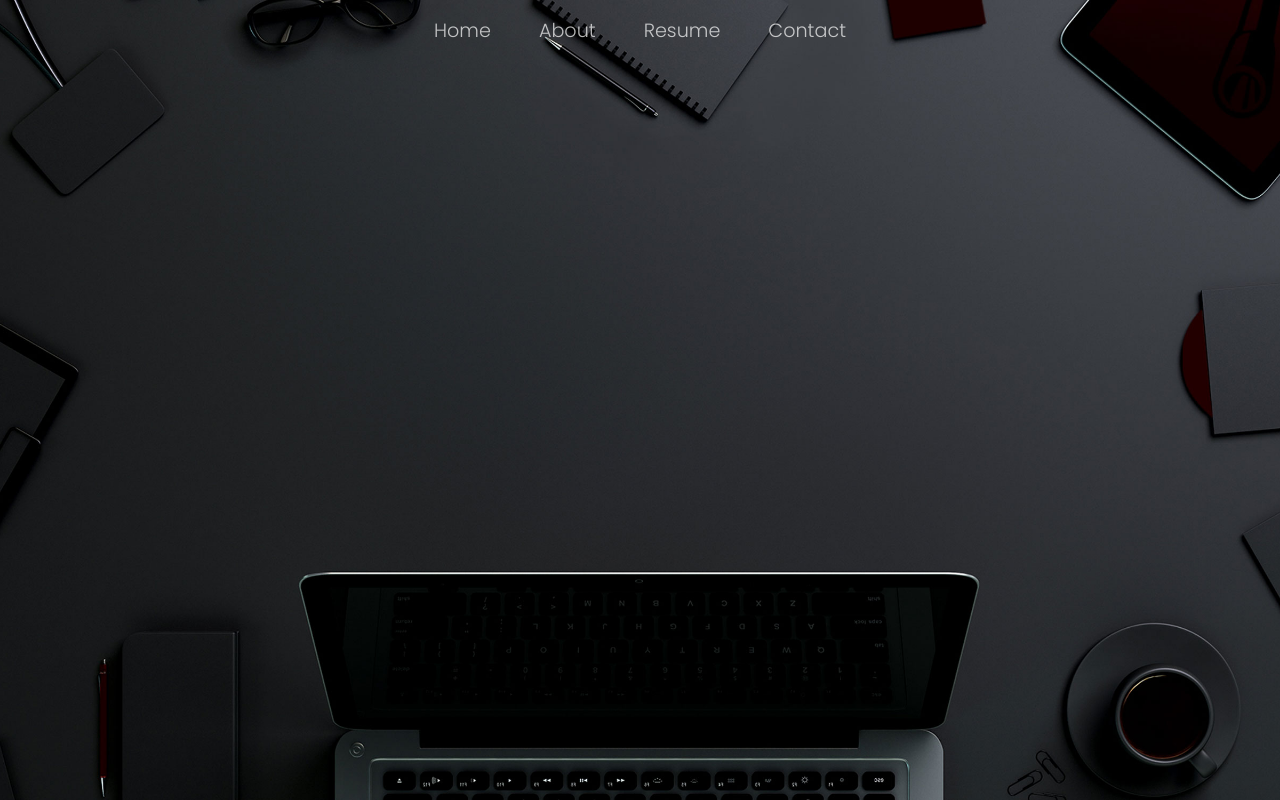
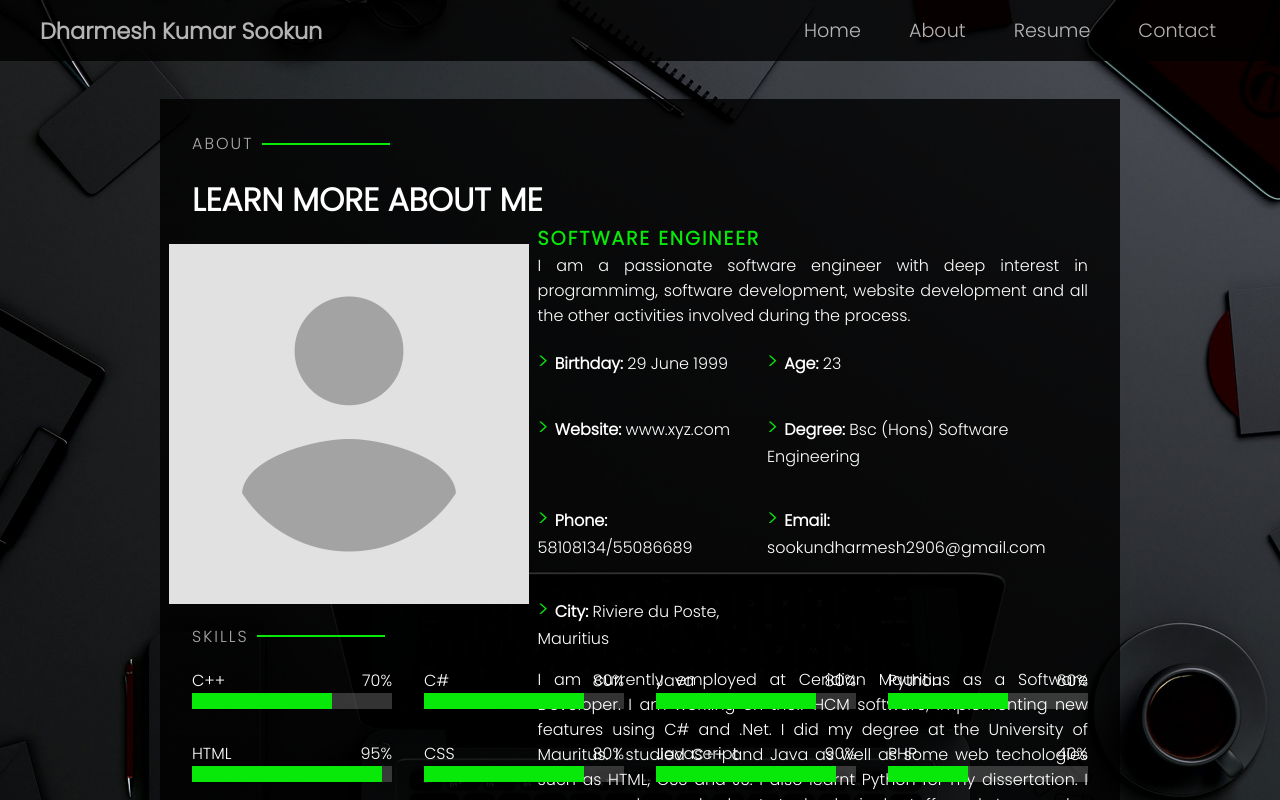
Before and after one commit to Dharmesh-Sookun/Personal-Website-New, a React (Create React App) app: page /about in a window 1280 px wide. Built offline with nearby package versions, Linux system fonts and the light colour scheme; the HTML template or start-up script is replaced by a standard one.

Commit message:
Added links to social media and completed the about component

```diff
--- a/src/App.css
+++ b/src/App.css
@@ -1,9 +1,35 @@
 .app{
   background-image: url('./images/banner.jpg');
-  background-position: center;
+  position: fixed;
   background-repeat: no-repeat;
   background-size: cover;
   width: 100%;
   height: 100%;
   color: white;
+  left: 0;
+  right: 0;
+  top: 0;
+  overflow-y: scroll;
 }
+
+
+::-webkit-scrollbar {
+  width: 10px;
+}
+
+
+::-webkit-scrollbar-track {
+  box-shadow: inset 0 0 5px grey;
+  border-radius: 10px;
+}
+
+
+::-webkit-scrollbar-thumb {
+  background: rgba(9, 233, 9, 0.7);
+  border-radius: 10px;
+}
+
+
+::-webkit-scrollbar-thumb:hover {
+  background: rgba(7, 168, 7, 0.7);
+}
--- a/src/App.js
+++ b/src/App.js
@@ -2,11 +2,14 @@ import React from 'react';
 import { BrowserRouter as Router, Routes, Route } from 'react-router-dom';
 import { library } from '@fortawesome/fontawesome-svg-core';
 import { fab } from '@fortawesome/free-brands-svg-icons';
+import { fas } from '@fortawesome/free-solid-svg-icons';
 import './App.css';
 import Navigation from './components/Navigation/Navigation';
 import About from './components/About/About';
 import Home from './components/Home/Home';
-library.add(fab);
+
+library.add(fab, fas);
+
 function App() {
   return (
     <div className="app">
--- /dev/null
+++ b/src/components/About/About.css
@@ -0,0 +1,119 @@
+.about{
+  background-color: rgba(0, 0, 0, 0.8);
+  width: 75vw;
+  margin: 0 auto;
+  padding: 2rem;
+  font-family: "Poppins", sans-serif;
+}
+
+.about h1{
+  text-transform: uppercase;
+  font-weight: bold;
+}
+
+.header h2{
+  letter-spacing: 2px;
+  text-transform: uppercase;
+  color: #aaaaaa;
+  font-size: 1rem;
+  font-weight: 500;
+}
+
+.header{
+  display: flex;
+  align-items: center;
+  margin-bottom: 1.2rem;
+}
+
+.green-border{
+  margin-left: 0.5rem;
+  width: 8em;
+  height: 0.15rem;
+  background-color: rgb(9, 233, 9);
+}
+
+.info-container{
+  display: flex;
+  width: 100%;
+  height: 50vh;
+}
+
+.image{
+  width: 35%;
+  height: auto;
+  margin-right: 2rem;
+  display: flex;
+  align-items: center;
+  justify-content: center;
+}
+
+.about-info{
+  width: 65%;
+  height: auto;
+}
+
+.about-info h3{
+  text-transform: uppercase;
+  color: rgb(9, 233, 9);
+  letter-spacing: 2px;
+  font-size: 1.2rem;
+}
+
+.about-grid-container{
+  display: grid;
+  grid-template-areas:
+  'birthday age'
+  'website degree'
+  'phone email'
+  'city .';
+  grid-gap: 2rem;
+  margin: 1rem 0;
+}
+
+.birthday{
+  grid-area: birthday;
+}
+
+.age{
+  grid-area: age;
+}
+
+.website{
+  grid-area: website;
+}
+
+.degree{
+  grid-area: degree;
+}
+
+.phone{
+  grid-area: phone;
+}
+
+.email{
+  grid-area: email;
+}
+
+.city{
+  grid-area: city;
+}
+
+.grid-icon{
+  font-size: 1.4rem;
+  color: rgb(9, 233, 9);
+}
+
+.grid-info-name{
+  font-weight: 900;
+}
+
+.text-justify{
+  text-align: justify;
+}
+
+.skills-grid, .interest-grid{
+  display: grid;
+  grid-template-columns: 1fr 1fr 1fr 1fr;
+  grid-gap: 2rem;
+  margin-bottom: 2rem;
+}
--- a/src/components/About/About.js
+++ b/src/components/About/About.js
@@ -1,7 +1,166 @@
 import React from 'react';
 
+import './About.css';
+import UserImg from '../../images/user-placeholder.png';
+import Skill from '../Skill/Skill';
+import Interest from '../Interest/Interest';
+
 function About() {
-  return <div></div>;
+  return (
+    <div className="about">
+      <div className="header">
+        <h2>About</h2>
+        <div className="green-border"></div>
+      </div>
+      <h1>Learn more about me</h1>
+      <div className="info-container">
+        <div className="image">
+          <img src={UserImg} />
+        </div>
+        <div className="about-info">
+          <h3>Software Engineer</h3>
+          <p className="text-justify">
+            I am a passionate software engineer with deep interest in
+            programmimg, software development, website development and all the
+            other activities involved during the process.
+          </p>
+          <div className="about-grid-container">
+            <div className="birthday">
+              <p>
+                <span className="grid-icon">&gt; </span>
+                <span className="grid-info-name">Birthday:</span> 29 June 1999
+              </p>
+            </div>
+            <div className="age">
+              <p>
+                <span className="grid-icon">&gt; </span>
+                <span className="grid-info-name">Age:</span>{' '}
+                {new Date().getFullYear() - 1999}
+              </p>
+            </div>
+            <div className="website">
+              <p>
+                <span className="grid-icon">&gt; </span>
+                <span className="grid-info-name">Website:</span> www.xyz.com
+              </p>
+            </div>
+            <div className="degree">
+              <p>
+                <span className="grid-icon">&gt; </span>
+                <span className="grid-info-name">Degree:</span> Bsc (Hons)
+                Software Engineering
+              </p>
+            </div>
+            <div className="phone">
+              <p>
+                <span className="grid-icon">&gt; </span>
+                <span className="grid-info-name">Phone:</span> 58108134/55086689
+              </p>
+            </div>
+            <div className="email">
+              <p>
+                <span className="grid-icon">&gt; </span>
+                <span className="grid-info-name">Email:</span>{' '}
+                sookundharmesh2906@gmail.com
+              </p>
+            </div>
+            <div className="city">
+              <p>
+                <span className="grid-icon">&gt; </span>
+                <span className="grid-info-name">City:</span> Riviere du Poste,
+                Mauritius
+              </p>
+            </div>
+          </div>
+          <p className="text-justify">
+            I am currently employed at Ceridian Mauritius as a Software
+            Developer. I am working on their HCM software, implementing new
+            features using C# and .Net. I did my degree at the University of
+            Mauritus. I studied C++ and Java as well as some web techologies
+            such as HTML, CSS and JS. I also learnt Python for my dissertation.
+            I am very obsessed about technological stuff and I am also
+            passionate on solving algorithmic problems. I can devote most of my
+            time engaging in building innovative solutions to solve common
+            problems using concepts like Machine Learning, Deep Learning and
+            Artificial Intelligence. Now I am diving into learning some hardware
+            programming using arduino and raspberry PI.
+          </p>
+        </div>
+      </div>
+      <div className="header">
+        <h2>Skills</h2>
+        <div className="green-border"></div>
+      </div>
+      <div className="skills-grid">
+        <Skill name="C++" percent="70"></Skill>
+        <Skill name="C#" percent="80"></Skill>
+        <Skill name="Java" percent="80"></Skill>
+        <Skill name="Python" percent="60"></Skill>
+        <Skill name="HTML" percent="95"></Skill>
+        <Skill name="CSS" percent="80"></Skill>
+        <Skill name="Javascript" percent="90"></Skill>
+        <Skill name="PHP" percent="40"></Skill>
+        <Skill name="SQL" percent="85"></Skill>
+        <Skill name="React" percent="70"></Skill>
+        <Skill name="Vue" percent="70"></Skill>
+        <Skill name="Angular" percent="40"></Skill>
+      </div>
+      <div className="header">
+        <h2>Interests</h2>
+        <div className="green-border"></div>
+      </div>
+      <div className="interest-grid">
+        <Interest
+          name="Artificial Intelligence"
+          iconType="fas"
+          iconName="brain"
+          iconColor="#FF7F3F"
+        ></Interest>
+        <Interest
+          name="Blockchain"
+          iconType="fab"
+          iconName="bitcoin"
+          iconColor="#FBDF07"
+        ></Interest>
+        <Interest
+          name="Emotional Intelligence"
+          iconType="fas"
+          iconName="heart"
+          iconColor="red"
+        ></Interest>
+        <Interest
+          name="Computer Vision"
+          iconType="fas"
+          iconName="binoculars"
+          iconColor="#C9CCD5"
+        ></Interest>
+        <Interest
+          name="Networking"
+          iconType="fas"
+          iconName="network-wired"
+          iconColor="#A66CFF"
+        ></Interest>
+        <Interest
+          name="Augmented Reality"
+          iconType="fab"
+          iconName="unity"
+          iconColor="#E8F9FD"
+        ></Interest>
+        <Interest
+          name="Virtual Reality"
+          iconType="fas"
+          iconName="vr-cardboard"
+          iconColor="#FFFDE3"
+        ></Interest>
+        <Interest
+          name="Quantum Computing"
+          iconType="fas"
+          iconName="atom"
+          iconColor="rgb(95, 217, 251)"
+        ></Interest>
+      </div>
+    </div>
+  );
 }
 
 export default About;
--- a/src/components/Home/Home.css
+++ b/src/components/Home/Home.css
@@ -5,6 +5,7 @@
   flex-direction: column;
   align-items: center;
   justify-content: center;
+  overflow-y: hidden;
 }
 
 .photo-container{
@@ -54,12 +55,14 @@
   margin-top: 2.5rem;
 }
 
-.icons span{
+.icons a{
+  text-decoration: none;
+  color: white;
   font-size: 1.5rem;
   margin: 0.5rem;
 }
 
-.icons span:hover{
+.icons a:hover{
   cursor: pointer;
   color: rgb(9, 233, 9);
 }
--- /dev/null
+++ b/src/components/Interest/Interest.css
@@ -0,0 +1,12 @@
+.interest{
+  display: flex;
+  align-items: center;
+  justify-content: space-around;
+  padding: 2rem;
+  background-color: rgba(255, 255, 255, 0.2);
+  border-radius: 1rem;
+}
+
+.interest span{
+  font-size: 2rem;
+}
--- /dev/null
+++ b/src/components/Interest/Interest.js
@@ -0,0 +1,17 @@
+import React from 'react';
+import { FontAwesomeIcon } from '@fortawesome/react-fontawesome';
+
+import './Interest.css';
+
+function Interest({ name, iconType, iconName, iconColor }) {
+  return (
+    <div className="interest">
+      <span style={{ color: iconColor }}>
+        <FontAwesomeIcon icon={[iconType, iconName]} />
+      </span>
+      <p>{name}</p>
+    </div>
+  );
+}
+
+export default Interest;
--- a/src/components/Navigation/Navigation.css
+++ b/src/components/Navigation/Navigation.css
@@ -2,11 +2,16 @@
   margin-bottom: 2em;
   width: 100%;
   display: flex;
-  justify-content: center;
+  justify-content: space-between;
   align-items: center;
   padding: 0 2.5rem;
   font-size: 1.2rem;
-  font-family: 'Poppins', sans-serif;;
+  font-family: 'Poppins', sans-serif;
+  background-color: rgba(0, 0, 0, 0.8);
+}
+
+.navigation h1{
+  font-weight: 700;
 }
 
 .navigation ul{
@@ -29,3 +34,9 @@
   border-bottom: 2px solid rgb(9, 233, 9);
   padding-bottom: 6px;
 }
+
+.logo{
+  cursor: pointer;
+  color: rgba(255, 255, 255, 0.7);
+  text-decoration: none;
+}
--- a/src/components/Navigation/Navigation.js
+++ b/src/components/Navigation/Navigation.js
@@ -6,6 +6,11 @@ import './Navigation.css';
 function Navigation() {
   return (
     <div className="navigation">
+      <h3>
+        <Link className="logo" to="/">
+          Dharmesh Kumar Sookun
+        </Link>
+      </h3>
       <ul>
         <li>
           <Link className="nav-links" to="/">
--- /dev/null
+++ b/src/components/Skill/Skill.css
@@ -0,0 +1,16 @@
+.skill{
+  display: flex;
+  align-items: center;
+  justify-content: space-between;
+}
+
+.bar-container{
+  width:100%;
+  height: 1rem;
+  background-color: rgba(255, 255, 255, 0.2);
+}
+
+.bar{
+  height: inherit;
+  background-color: rgb(9, 233, 9);
+}
--- /dev/null
+++ b/src/components/Skill/Skill.js
@@ -0,0 +1,19 @@
+import React from 'react';
+
+import './Skill.css';
+
+function Skill({ name, percent }) {
+  return (
+    <div>
+      <div className="skill">
+        <p>{name}</p>
+        <p>{percent}%</p>
+      </div>
+      <div className="bar-container">
+        <div className="bar" style={{ width: `${percent}%` }}></div>
+      </div>
+    </div>
+  );
+}
+
+export default Skill;
```
Also changed, not shown: src/components/Home/Home.js (+24 -8 lines).
